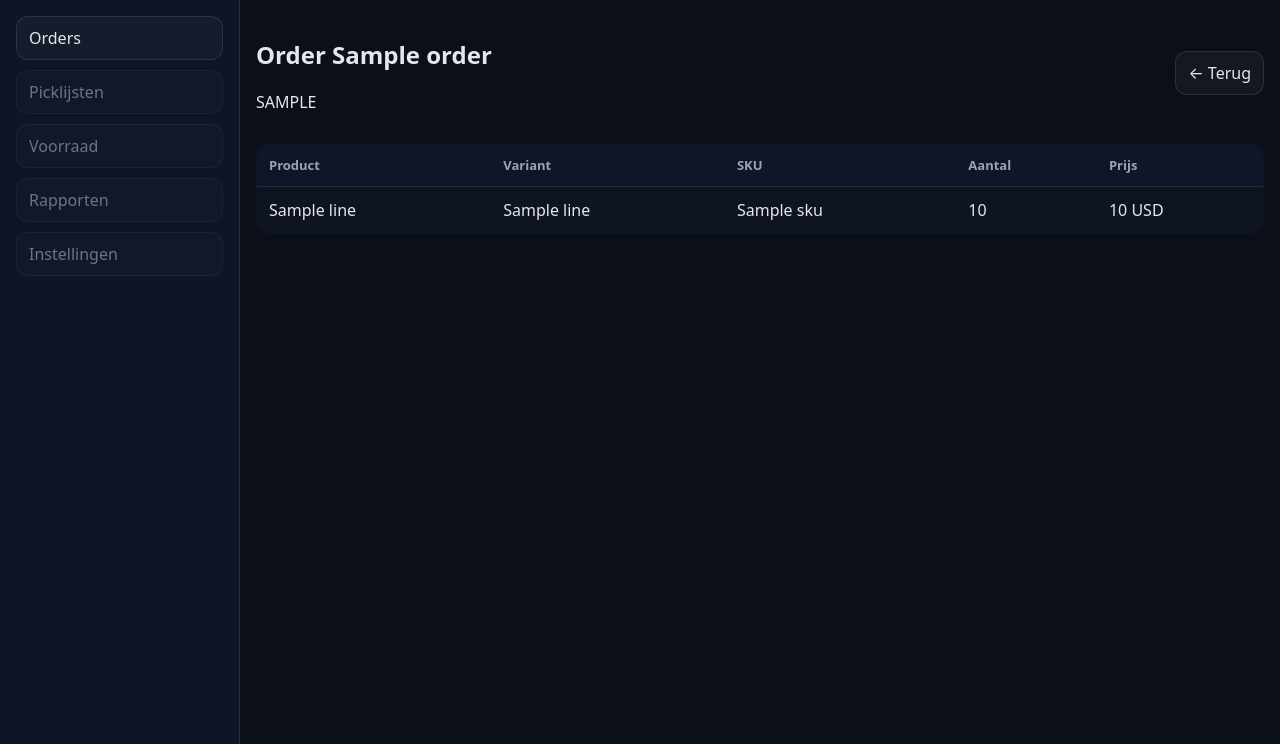
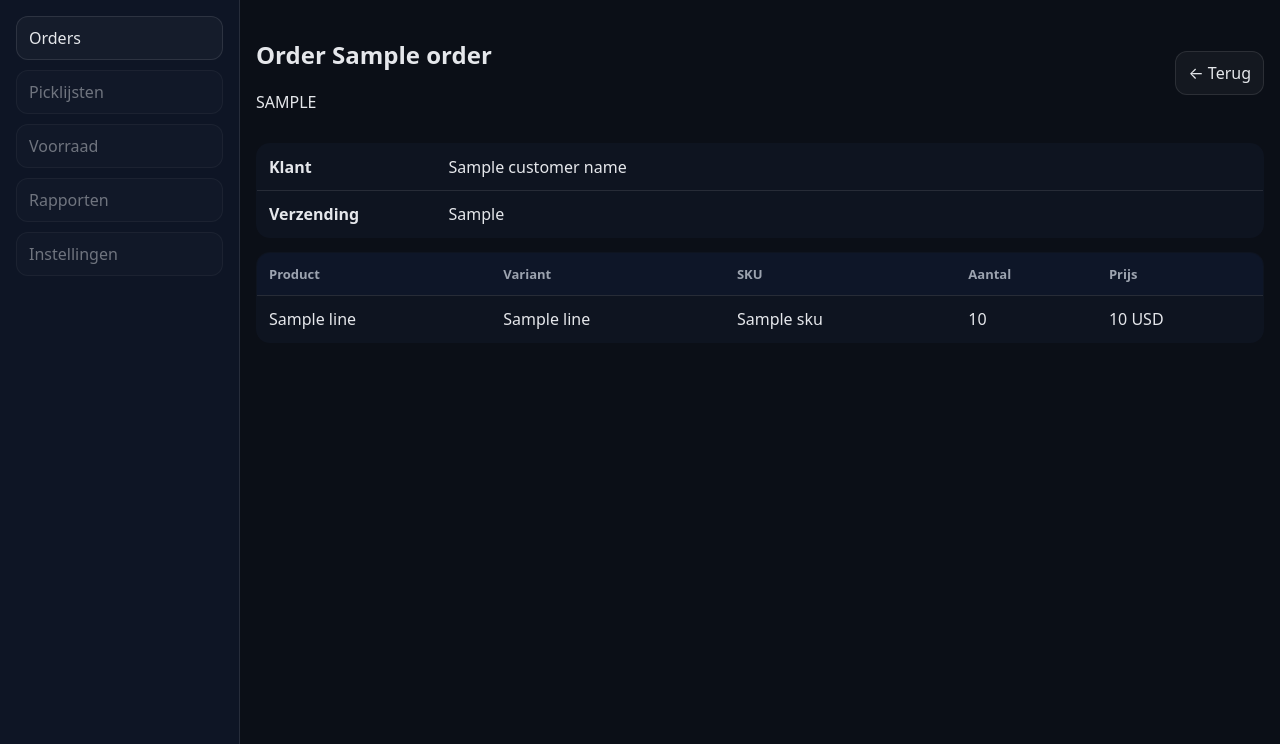
Before and after one commit to IamMurdyy/abc-dashboard, a FastAPI app: template app/templates/order_detail.html in a window 1280 px wide. Shown: the part 65-809 px from the top of the page. Run offline with FastAPI, Linux system fonts and the light colour scheme; the template is opened without the code that fills it: most values are stand-ins (such as "Sample title", 1, 10 or a date in 2020).

Commit message:
feat: include customer/shipping fields + show on order detail

```diff
--- a/app/templates/order_detail.html
+++ b/app/templates/order_detail.html
@@ -15,6 +15,22 @@
   {% if not order %}
     <p class="muted">Order niet gevonden.</p>
   {% else %}
+
+  <!-- Klant + verzending info -->
+  <div class="table-wrap" style="margin-bottom: 14px;">
+    <table>
+      <tbody>
+        <tr>
+          <th style="width: 180px;">Klant</th>
+          <td>{{ customer_name }}</td>
+        </tr>
+        <tr>
+          <th>Verzending</th>
+          <td>{{ shipping_method }}</td>
+        </tr>
+      </tbody>
+    </table>
+  </div>
 
   <div class="table-wrap">
     <table>
```
Also changed, not shown: app/services/shopify.py (+8 -3 lines).
